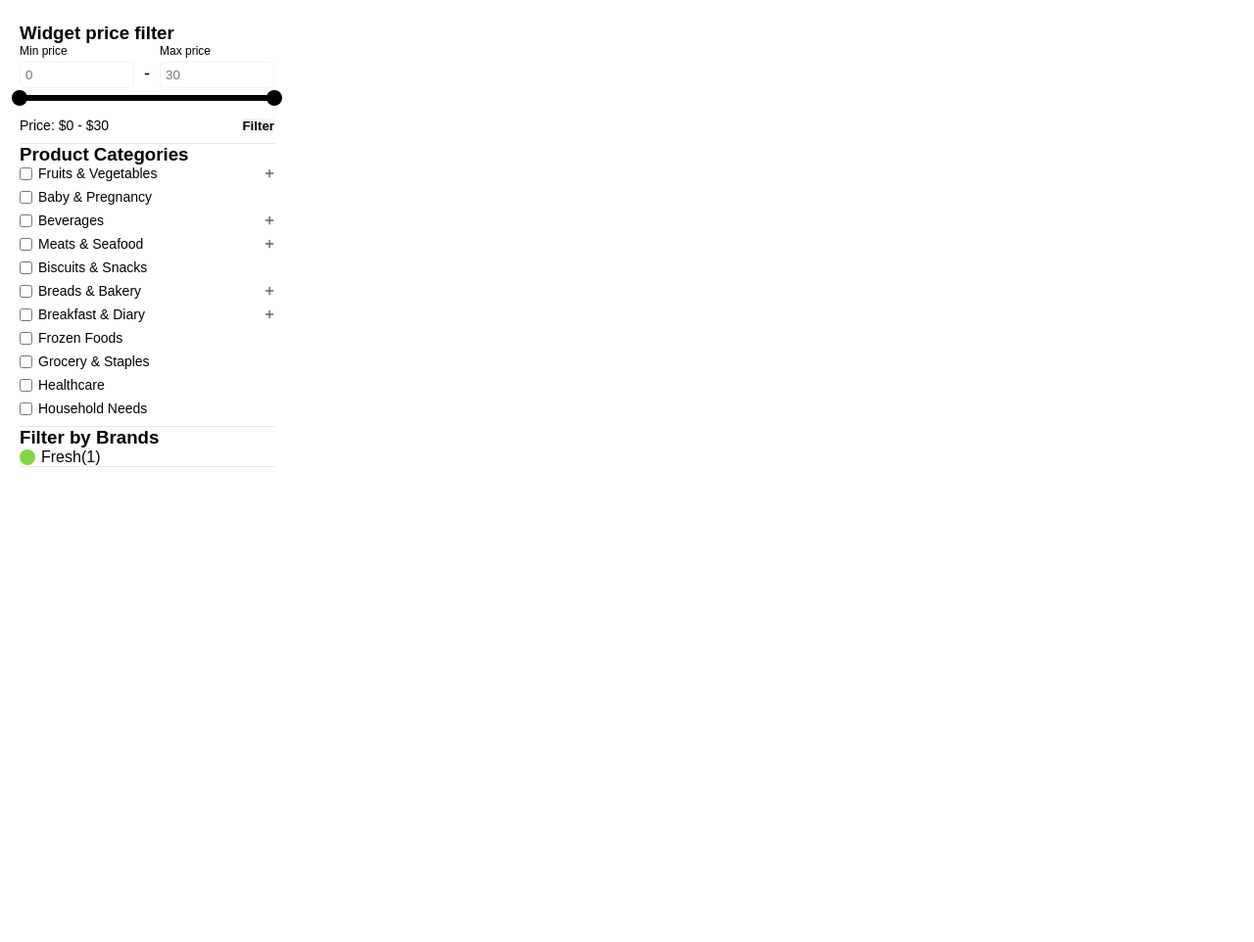
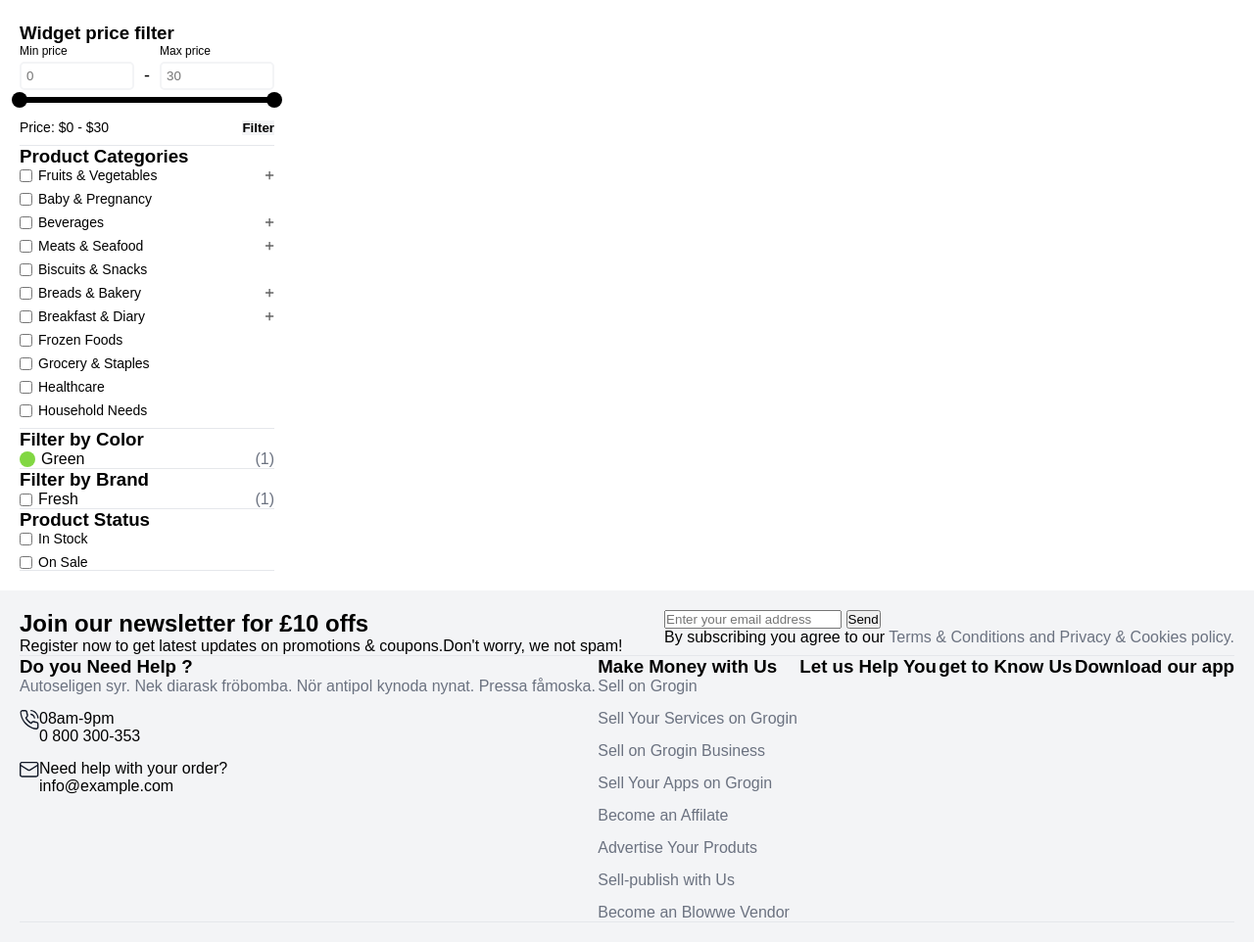
Before and after one commit to Ashy-21/Grogin, a plain HTML site: page index.html in a window 1280 px wide. Shown: the part 232-1194 px from the top of the page at 98% size. Before the commit the page ends 800 px from the top, so only its background shows below. Drawn offline with Linux system fonts and the light colour scheme.

Commit message:
Footer Added

```diff
--- a/components/css/style.css
+++ b/components/css/style.css
@@ -227,7 +227,7 @@ aside {
 
 input.price-input {
   padding: 5px;
-  border: 1px solid #f3f4f6; /* Proper border */
+  border: 2px solid #f3f4f6; /* Proper border */
   background-color: #fff;
   border-radius: 5px;
   width: 100%;
@@ -336,22 +336,16 @@ input.price-input {
   margin-left: auto; /* Push to far right */
 }
 
-.filter-brand {
+.filter-color {
   border-bottom: 1px solid #e5e7eb;
 }
 
 .one {
   display: flex;
+  justify-content: space-between;
   align-items: center;
   width: 100%;
 }
-
-.one .label-group {
-  display: flex;
-  align-items: center;
-  gap: 6px;
-}
-
 .green {
   width: 16px;
   height: 16px;
@@ -359,7 +353,113 @@ input.price-input {
   border-radius: 50%;
 }
 
-.one.grey {
+.two {
+  display: flex;
+  flex-direction: row;
+  justify-content: space-between;
+  align-items: center;
+  gap: 6px;
+}
+
+.grey {
   color: #6b7280;
-  margin-left: auto; /* Push to far right */
 }
+
+.filter-brand{
+  border-bottom: 1px solid #e5e7eb;
+}
+
+.filter-brand .label-group {
+  display: flex;
+  align-items: center;
+  gap: 6px;
+}
+
+.product-status {
+  border-bottom: 1px solid #e5e7eb;
+}
+
+.product-status ul {
+  list-style: none;
+  padding: 0;
+  margin: 0;
+  display: flex;
+  flex-direction: column;
+  gap: 8px;
+}
+
+.product-status li {
+  display: flex;
+  align-items: center;
+  width: 100%; /* Ensure li spans full container width */
+}
+
+.product-status .label-group {
+  display: flex;
+  align-items: center;
+  gap: 6px;
+}
+
+.product-status label {
+  font-size: 14px;
+  color: #000;
+}
+
+footer {
+  background-color: #f3f4f6;
+}
+
+.footer-container {
+  padding: 20px;
+  display: flex;
+  flex-direction: column;
+}
+
+.join {
+  display: flex;
+  justify-content: space-between;
+  border-bottom: 1px solid #e5e7eb;
+}
+
+.left {}
+
+.right{}
+
+.middle {
+  display: flex;
+  justify-content: space-between;
+  border-bottom: 1px solid #e5e7eb;
+}
+
+.help ul {
+  display: flex;
+  flex-direction: column;
+  align-items: start;
+}
+
+.help li {
+  display: flex;
+  flex-direction: row;
+}
+
+.help li img {
+  width: 20px;
+  height: 20px;
+  margin-right: auto;
+}
+
+.help li .info {
+
+}
+
+.money ul {
+  display: flex;
+  flex-direction: column;
+  align-items: start;
+
+}
+
+footer a {
+  color: #6b7280;
+  text-decoration: none;
+}
--- a/index.html
+++ b/index.html
@@ -175,21 +175,51 @@
                     <li>
                         <div class="label-group">
                             <input type="checkbox" id="household-needs">
-                            <label for="fruits-vegetables">Household Needs</label>
+                            <label for="household-needs">Household Needs</label>
                         </div>
                     </li>
                 </ul>
             </div>
 
-            <div class="filter-brand">
-                <h3>Filter by Brands</h3>
+            <div class="filter-color">
+                <h3>Filter by Color</h3>
                 <div class="one">
-                    <div class="label-group">
+                    <div class="two">
                         <div class="green"></div>
-                        <span>Fresh</span>
+                        <span>Green</span>
                     </div>
                     <span class="grey">(1)</span>
                 </div>
+            </div>
+
+            <div class="filter-brand">
+                <h3>Filter by Brand</h3>
+                <div class="one">
+                    <div class="label-group">
+                        <input type="checkbox" id="fresh">
+                        <label for="fresh">Fresh</label>
+                    </div>
+                    <span class="grey">(1)</span>
+                </div>
+
+            </div>
+
+            <div class="product-status">
+                <h3>Product Status</h3>
+                <ul>
+                    <li>
+                        <div class="label-group">
+                            <input type="checkbox" id="in-stock">
+                            <label for="in-stock">In Stock</label>
+                        </div>
+                    </li>
+                    <li>
+                        <div class="label-group">
+                            <input type="checkbox" id="on-sale">
+                            <label for="on-sale">On Sale</label>
+                        </div>
+                    </li>
+                </ul>
             </div>
 
         </div>
@@ -200,7 +230,67 @@
 
     <main></main>
 
-    <footer></footer>
+    <footer>
+        <div class="footer-container">
+            <div class="join">
+                <div class="left">
+                    <h2>Join our newsletter for £10 offs</h2>
+                    <span>Register now to get latest updates on promotions & coupons.Don't worry, we not spam!</span>
+                </div>
+                <div class="right">
+                    <div class="mail">
+                        <input type="email" placeholder="Enter your email address">
+                        <button>Send</button>
+                    </div>
+                    <p>By subscribing you agree to our <a href="#">Terms & Conditions and Privacy & Cookies policy.</a></p>
+                </div>
+            </div>
+            <div class="middle">
+                <div class="help">
+                    <h3>Do you Need Help ?</h3>
+                    <ul>
+                        <li><a href="#">Autoseligen syr. Nek diarask fröbomba. Nör antipol kynoda nynat. Pressa fåmoska.</a></li>
+                        <li>
+                            <img src="./components/icons/phone.svg" />
+                            <div class="info">
+                                <a href="#"></a> 08am-9pm</a>
+                                <p>0 800 300-353</p>
+                            </div>
+                        </li>
+                        <li>
+                            <img src="./components/icons/mail-1.svg" />
+                            <div class="info">
+                                <a href="#"></a>Need help with your order?</a>
+                                <p>info@example.com</p>
+                            </div>
+                        </li>
+                    </ul>
+            </div>
+            <div class="money">
+                <h3>Make Money with Us</h3>
+                <ul>
+                    </li><a href="#">Sell on Grogin</a></li>
+                    </li><a href="#">Sell Your Services on Grogin</a></li>
+                    </li><a href="#">Sell on Grogin Business</a></li>
+                    </li><a href="#">Sell Your Apps on Grogin</a></li>
+                    </li><a href="#">Become an Affilate</a></li>
+                    </li><a href="#">Advertise Your Produts</a></li>
+                    </li><a href="#">Sell-publish with Us</a></li>
+                    </li><a href="#">Become an Blowwe Vendor</a></li>
+                </ul>
+            </div>
+            <div class="help>">
+                <h3>Let us Help You</h3>
+            </div>
+            <div class="know">
+                <h3>get to Know Us</h3>
+            </div>
+            <div class="app">
+                <h3>Download our app</h3>
+            </div>
+        </div>
+
+    </footer>
 
 </body>
 </html>
```
